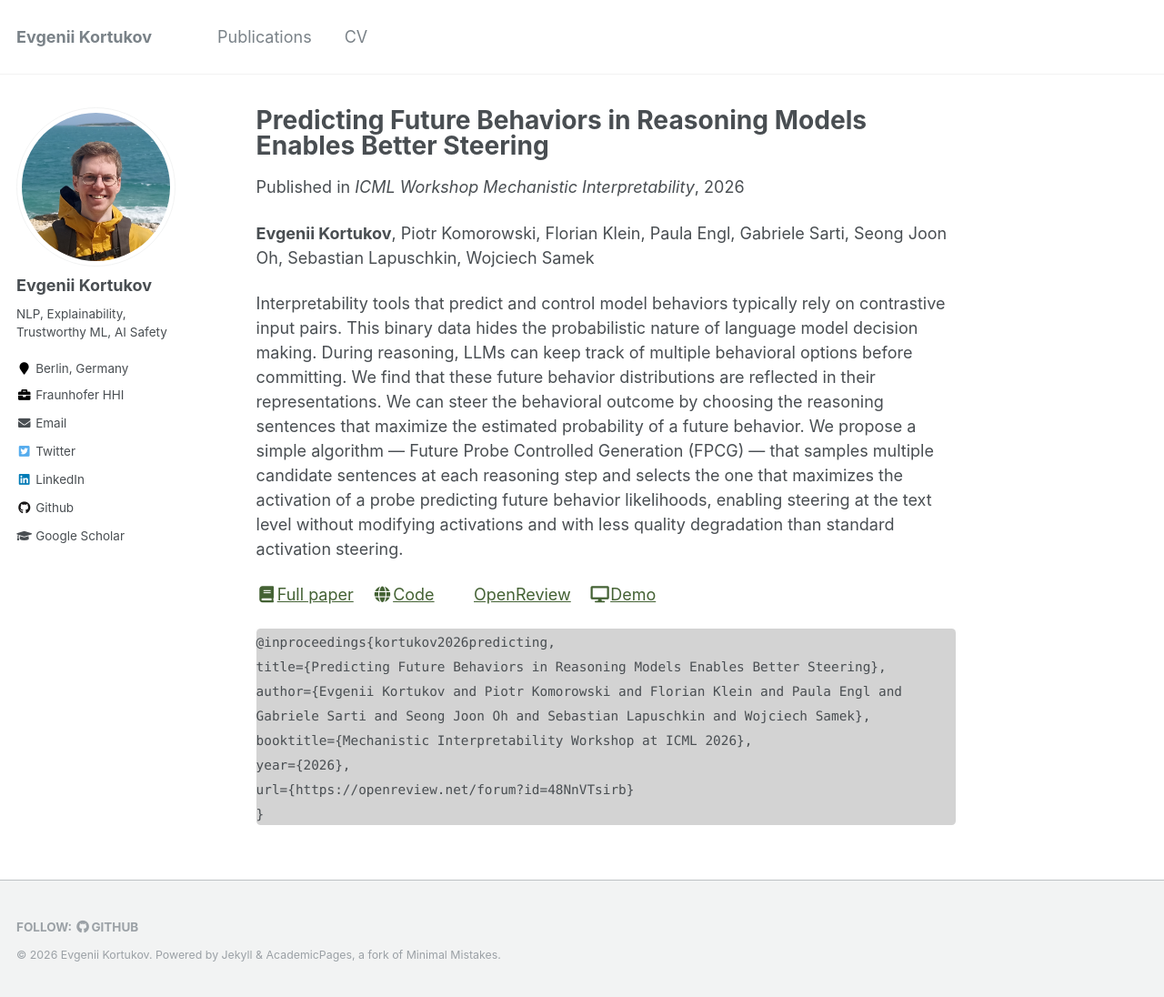
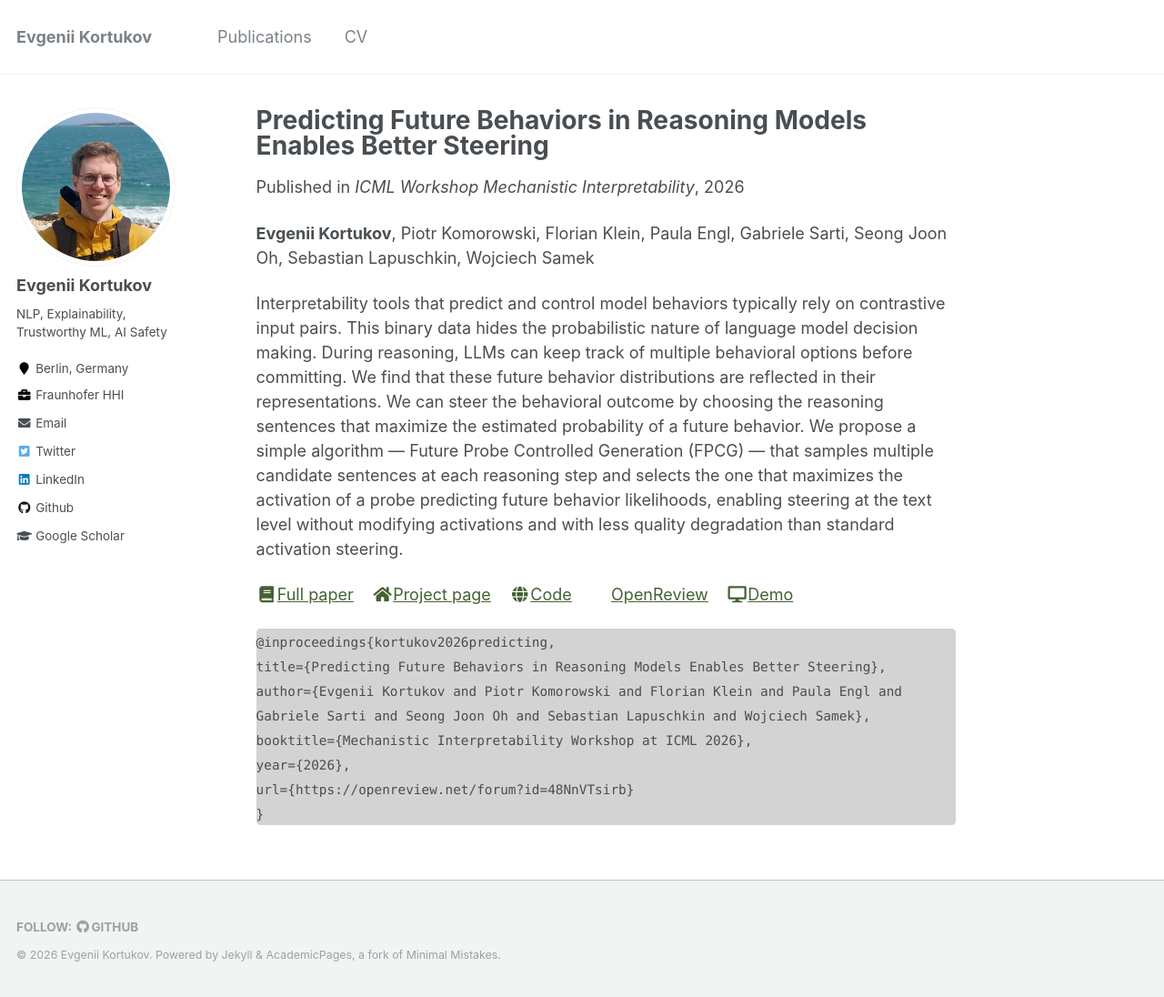
Before and after one commit to kortukov/kortukov.github.io, a Jekyll site: the page built from _publications/2026-07-18-future-probes.md, in a window 1280 px wide and 1096 px high. Shown: the whole window at 91% size. Built offline with Jekyll 4.4.1, drawn with Linux system fonts in a browser that asks for light colours.

Commit message:
Add project page link to future-probes publication
Co-Authored-By: Claude Opus 4.8 <noreply@anthropic.com>

```diff
--- a/_publications/2026-07-18-future-probes.md
+++ b/_publications/2026-07-18-future-probes.md
@@ -20,6 +20,7 @@ bibtex: "@inproceedings{kortukov2026predicting, <br>
 Interpretability tools that predict and control model behaviors typically rely on contrastive input pairs. This binary data hides the probabilistic nature of language model decision making. During reasoning, LLMs can keep track of multiple behavioral options before committing. We find that these future behavior distributions are reflected in their representations. We can steer the behavioral outcome by choosing the reasoning sentences that maximize the estimated probability of a future behavior. We propose a simple algorithm — Future Probe Controlled Generation (FPCG) — that samples multiple candidate sentences at each reasoning step and selects the one that maximizes the activation of a probe predicting future behavior likelihoods, enabling steering at the text level without modifying activations and with less quality degradation than standard activation steering.
 
 [<i class="fa fa-fw fa-book" aria-hidden="true"></i>Full paper](https://arxiv.org/abs/2606.11172) &nbsp;&nbsp;
+[<i class="fa fa-fw fa-home" aria-hidden="true"></i>Project page](https://future-probes.github.io/) &nbsp;&nbsp;
 [<i class="fa fa-fw fa-globe" aria-hidden="true"></i>Code](https://github.com/kortukov/future_probes) &nbsp;&nbsp;
 [<i class="fa fa-fw fa-external-link" aria-hidden="true"></i>OpenReview](https://openreview.net/forum?id=48NnVTsirb) &nbsp;&nbsp;
 [<i class="fa fa-fw fa-desktop" aria-hidden="true"></i>Demo](https://behavior-distributions-demo.github.io/)
```
